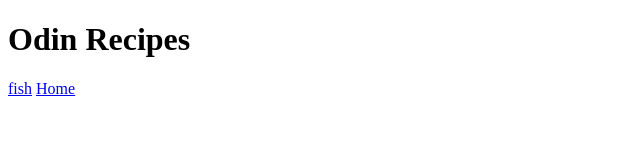
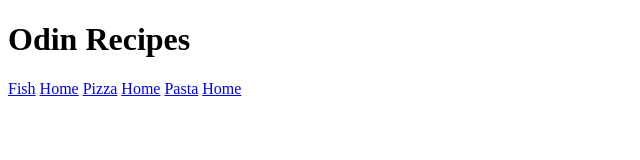
Before and after one commit to Aliaa-Maamoun/odin-recipes, a plain HTML site: page index.html in a window 1280 px wide. Shown: the whole page, without its empty margins (0-640 px from the left). Drawn offline with Linux system fonts and the light colour scheme.

Commit message:
modify index.html

```diff
--- a/index.html
+++ b/index.html
@@ -7,8 +7,12 @@
 </head>
 <body>
     <h1>Odin Recipes</h1>
-    <a href="recipes/fish.html">fish</a>
-    <a href="odin-recipes/index.html">Home</a>
+    <a href="recipes/fish.html">Fish</a>
+    <a href="fish.html/recipes/index.html">Home</a>
+    <a href="recipes/pizza.html">Pizza</a>
+    <a href="pizza.html/recipes/index.html">Home</a>
+    <a href="recipes/pasta.html">Pasta</a>
+    <a href="pasta.html/recipes/index.html">Home</a>
 
 </body>
 </html>
```
